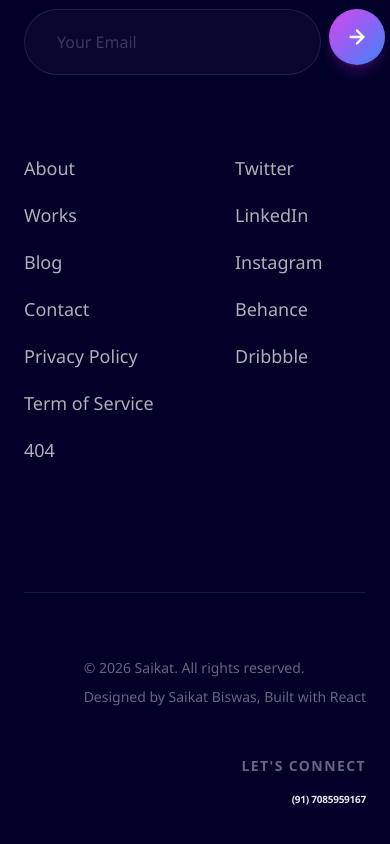
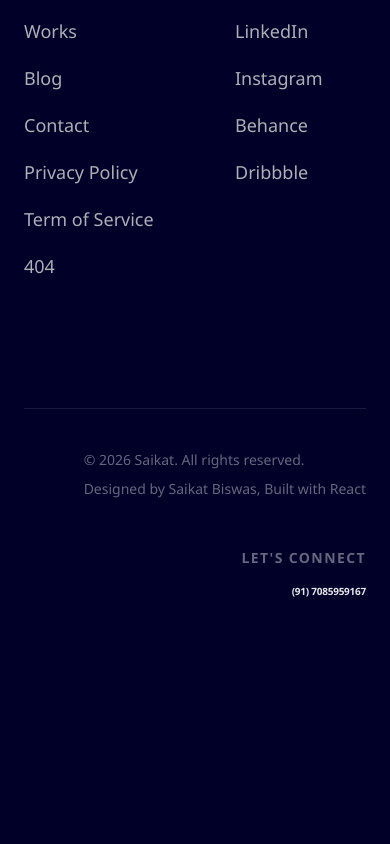
Before and after one commit to saikat1236/clair, a React (Vite) app: page /blog in a window 390 px wide. Shown: the part 2881-3725 px from the top of the page. After the commit the page ends 3528 px from the top, so only its background shows below. Built offline with nearby package versions, Linux system fonts and the light colour scheme.

Commit message:
new logo 2

```diff
--- a/src/components/Approach.tsx
+++ b/src/components/Approach.tsx
@@ -26,7 +26,7 @@ const Approach = () => {
   ];
 
   return (
-    <section className="py-48 px-6 bg-[var(--color-neuerde-dark)] text-white relative z-10" id="our-approach">
+    <section className="py-12 px-6 bg-[var(--color-neuerde-dark)] text-white relative z-10" id="our-approach">
       <div className="max-w-[1200px] mx-auto">
 
         {/* Header Row */}
--- a/src/components/ContactForm.tsx
+++ b/src/components/ContactForm.tsx
@@ -2,7 +2,7 @@ import { motion } from 'framer-motion';
 
 const ContactForm = () => {
   return (
-    <section className="py-48 px-6 bg-[var(--color-neuerde-dark)] text-white relative overflow-hidden z-10" id="contact">
+    <section className="py-12 px-6 bg-[var(--color-neuerde-dark)] text-white relative overflow-hidden z-10" id="contact">
       {/* Background Image Effect */}
       <div className="absolute inset-0 z-0">
         <img
--- a/src/components/Expertise.tsx
+++ b/src/components/Expertise.tsx
@@ -43,7 +43,7 @@ const Expertise = () => {
   ];
 
   return (
-    <section className="py-48 px-6 bg-[var(--color-neuerde-dark)] text-white relative z-10" id="expertise">
+    <section className="py-12 px-6 bg-[var(--color-neuerde-dark)] text-white relative z-10" id="expertise">
       <div className="max-w-[1200px] mx-auto">
 
         {/* Header Section */}
--- a/src/components/FAQ.tsx
+++ b/src/components/FAQ.tsx
@@ -36,7 +36,7 @@ const FAQ = () => {
   const [openIndex, setOpenIndex] = useState<number | null>(null);
 
   return (
-    <section className="py-48 px-6 bg-[var(--color-neuerde-dark)] text-white relative z-10" id="faq">
+    <section className="py-12 px-6 bg-[var(--color-neuerde-dark)] text-white relative z-10" id="faq">
       <div className="max-w-[1200px] mx-auto grid grid-cols-1 md:grid-cols-12 gap-16 md:gap-24">
 
         {/* Left: Heading */}
--- a/src/components/Features.tsx
+++ b/src/components/Features.tsx
@@ -13,7 +13,7 @@ const Features = () => {
   ];
 
   return (
-    <section className="py-48 px-6 bg-[var(--color-neuerde-dark)] text-white overflow-hidden relative">
+    <section className="py-12 px-6 bg-[var(--color-neuerde-dark)] text-white overflow-hidden relative">
       <div className="max-w-[1300px] mx-auto relative z-10">
 
         {/* Header Section */}
--- a/src/components/Footer.tsx
+++ b/src/components/Footer.tsx
@@ -3,11 +3,11 @@ import { ArrowRight } from 'lucide-react';
 import logo from '../assets/logo.png';
 
 const Footer = () => (
-  <footer className="bg-[var(--color-neuerde-dark)] text-white px-6 pt-48 pb-12 border-t border-white/10 relative z-10">
+  <footer className="bg-[var(--color-neuerde-dark)] text-white px-6 pt-12 pb-12 border-t border-white/10 relative z-10">
     <div className="max-w-[1200px] mx-auto flex flex-col gap-32">
 
       {/* Top Row: Giant Logo and Link Groups */}
-      <div className="flex flex-col lg:flex-row justify-between items-start gap-20">
+      <div className="flex flex-col lg:flex-row justify-between items-start gap-10">
 
         {/* Left: Giant Logo */}
         <div className="flex flex-col gap-12">
@@ -66,7 +66,7 @@ const Footer = () => (
       </div>
 
       {/* Bottom Row: Contact Info */}
-      <div className="flex flex-col lg:flex-row justify-between items-end gap-12 border-t border-white/10 pt-16">
+      <div className="flex flex-col lg:flex-row justify-between items-end gap-12 border-t border-white/10 pt-10">
         <div className="flex flex-col gap-2 text-[14px] font-medium text-white/40">
            <p>© {new Date().getFullYear()} Saikat. All rights reserved.</p>
            <p>Designed by Saikat Biswas, Built with React</p>
--- a/src/components/Team.tsx
+++ b/src/components/Team.tsx
@@ -45,7 +45,7 @@ const Team = () => {
   ];
 
   return (
-    <section className="py-48 px-6 bg-[var(--color-neuerde-dark)] text-white relative z-10" id="team">
+    <section className="py-12 px-6 bg-[var(--color-neuerde-dark)] text-white relative z-10" id="team">
       <div className="max-w-[1200px] mx-auto">
 
         <div className="grid grid-cols-1 md:grid-cols-12 gap-12 md:gap-24 mb-20 md:mb-32 items-end">
--- a/src/components/Testimonials.tsx
+++ b/src/components/Testimonials.tsx
@@ -63,7 +63,7 @@ const Testimonials = () => {
   ];
 
   return (
-    <section className="py-48 px-6 bg-[var(--color-neuerde-dark)] text-white relative z-10" id="testimonials">
+    <section className="py-12 px-6 bg-[var(--color-neuerde-dark)] text-white relative z-10" id="testimonials">
       <div className="max-w-[1200px] mx-auto">
 
         {/* Badge */}
--- a/src/components/Works.tsx
+++ b/src/components/Works.tsx
@@ -16,7 +16,7 @@ const BriefcaseIcon = () => (
 
 const Works = () => {
   return (
-    <section className="py-48 px-6 bg-[var(--color-neuerde-dark)] text-white relative z-10" id="work">
+    <section className="py-12 px-6 bg-[var(--color-neuerde-dark)] text-white relative z-10" id="work">
       <div className="max-w-7xl mx-auto flex flex-col items-center">
 
         {/* Section Tag */}
@@ -49,7 +49,7 @@ const Works = () => {
           </motion.p>
         </div>
 
-        <div className="grid grid-cols-1 md:grid-cols-2 gap-x-12 gap-y-24 w-full">
+        <div className="grid grid-cols-1 md:grid-cols-2 gap-x-12 gap-y-10 w-full">
           {projects.map((p, i) => (
             <Link to={`/works/${p.id}`} key={p.id} className="group block">
               <motion.div
```
